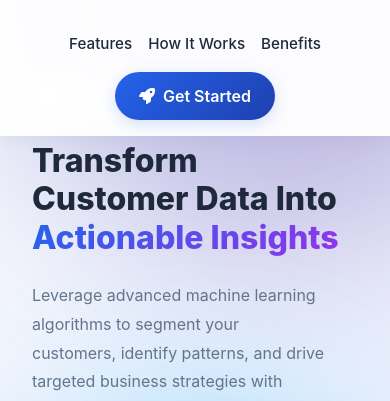
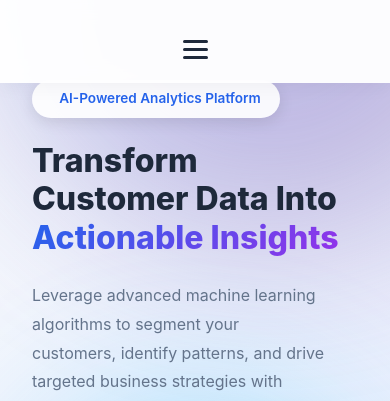
Before and after one commit to jesus-justin/Customer-Segmentation-Analytics-System, a Flask app: page / in a window 390 px wide. Shown: the top 401 px of the page. Run offline with Flask 3, Linux system fonts and the light colour scheme.

Commit message:
feat: Add responsive mobile navigation menu
- Implement hamburger menu for mobile devices
- Add smooth slide-in animation for mobile nav
- Close menu on link click or outside click
- Prevent body scroll when menu is open
- Improve mobile user experience

```diff
--- a/static/css/landing.css
+++ b/static/css/landing.css
@@ -105,6 +105,38 @@
 .btn-nav-primary:hover {
     transform: translateY(-2px);
     box-shadow: 0 6px 20px rgba(37, 99, 235, 0.3);
+}
+
+/* Mobile Menu Toggle */
+.mobile-menu-toggle {
+    display: none;
+    flex-direction: column;
+    gap: 5px;
+    background: none;
+    border: none;
+    cursor: pointer;
+    padding: 0.5rem;
+    z-index: 1001;
+}
+
+.mobile-menu-toggle span {
+    width: 25px;
+    height: 3px;
+    background: var(--text-dark);
+    border-radius: 3px;
+    transition: all 0.3s ease;
+}
+
+.mobile-menu-toggle.active span:nth-child(1) {
+    transform: rotate(45deg) translate(5px, 5px);
+}
+
+.mobile-menu-toggle.active span:nth-child(2) {
+    opacity: 0;
+}
+
+.mobile-menu-toggle.active span:nth-child(3) {
+    transform: rotate(-45deg) translate(7px, -6px);
 }
 
 /* ===== HERO SECTION ===== */
@@ -901,6 +933,35 @@
 }
 
 @media (max-width: 768px) {
+    .mobile-menu-toggle {
+        display: flex;
+    }
+
+    .landing-nav .nav-links {
+        position: fixed;
+        top: 70px;
+        right: -100%;
+        width: 70%;
+        max-width: 300px;
+        height: calc(100vh - 70px);
+        background: white;
+        flex-direction: column;
+        padding: 2rem;
+        gap: 1.5rem;
+        box-shadow: -5px 0 20px rgba(0, 0, 0, 0.1);
+        transition: right 0.3s ease;
+        align-items: flex-start;
+    }
+
+    .landing-nav .nav-links.active {
+        right: 0;
+    }
+
+    .landing-nav .btn-nav-primary {
+        width: 100%;
+        justify-content: center;
+    }
+
     .landing-nav .nav-links {
         gap: 1rem;
     }
--- a/static/js/landing.js
+++ b/static/js/landing.js
@@ -4,6 +4,39 @@
  */
 
 document.addEventListener('DOMContentLoaded', function() {
+    // Mobile menu toggle
+    const mobileMenuToggle = document.getElementById('mobileMenuToggle');
+    const navLinks = document.getElementById('navLinks');
+
+    if (mobileMenuToggle) {
+        mobileMenuToggle.addEventListener('click', function() {
+            this.classList.toggle('active');
+            navLinks.classList.toggle('active');
+            document.body.style.overflow = navLinks.classList.contains('active') ? 'hidden' : '';
+        });
+
+        // Close mobile menu when clicking on a link
+        const menuLinks = navLinks.querySelectorAll('.nav-link');
+        menuLinks.forEach(link => {
+            link.addEventListener('click', function() {
+                mobileMenuToggle.classList.remove('active');
+                navLinks.classList.remove('active');
+                document.body.style.overflow = '';
+            });
+        });
+
+        // Close mobile menu when clicking outside
+        document.addEventListener('click', function(e) {
+            if (!navLinks.contains(e.target) && !mobileMenuToggle.contains(e.target)) {
+                if (navLinks.classList.contains('active')) {
+                    mobileMenuToggle.classList.remove('active');
+                    navLinks.classList.remove('active');
+                    document.body.style.overflow = '';
+                }
+            }
+        });
+    }
+
     // Smooth scrolling for navigation links
     const navLinks = document.querySelectorAll('a[href^="#"]');
     navLinks.forEach(link => {
--- a/templates/home.html
+++ b/templates/home.html
@@ -28,7 +28,12 @@
                 <i class="fas fa-chart-network"></i>
                 <span class="logo-text">Customer<span class="highlight">Analytics</span></span>
             </div>
-            <div class="nav-links">
+            <button class="mobile-menu-toggle" id="mobileMenuToggle" aria-label="Toggle menu">
+                <span></span>
+                <span></span>
+                <span></span>
+            </button>
+            <div class="nav-links" id="navLinks">
                 <a href="#features" class="nav-link">Features</a>
                 <a href="#how-it-works" class="nav-link">How It Works</a>
                 <a href="#benefits" class="nav-link">Benefits</a>
```
